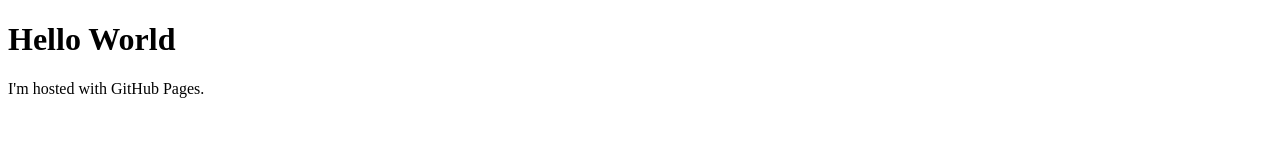
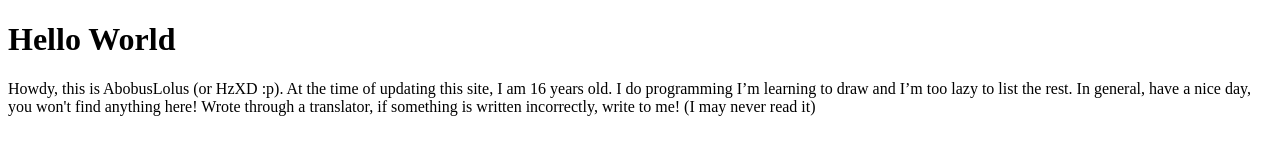
Before and after one commit to AbobusLolus/abobuslolus.github.io, a plain HTML site: page index.html in a window 1280 px wide. Drawn offline with Linux system fonts and the light colour scheme.

Commit message:
Update index.html

```diff
--- a/index.html
+++ b/index.html
@@ -2,6 +2,11 @@
 <html>
 <body>
 <h1>Hello World</h1>
-<p>I'm hosted with GitHub Pages.</p>
+<p>
+Howdy, this is AbobusLolus (or HzXD :p). At the time of updating this site, I am 16 years old. I do programming
+I’m learning to draw and I’m too lazy to list the rest. In general, have a nice day, you won't find anything here!
+
+Wrote through a translator, if something is written incorrectly, write to me! (I may never read it)
+</p>
 </body>
 </html>
```
